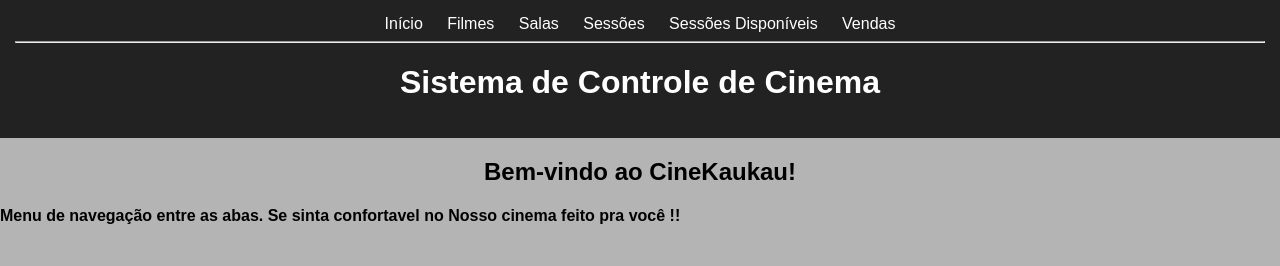
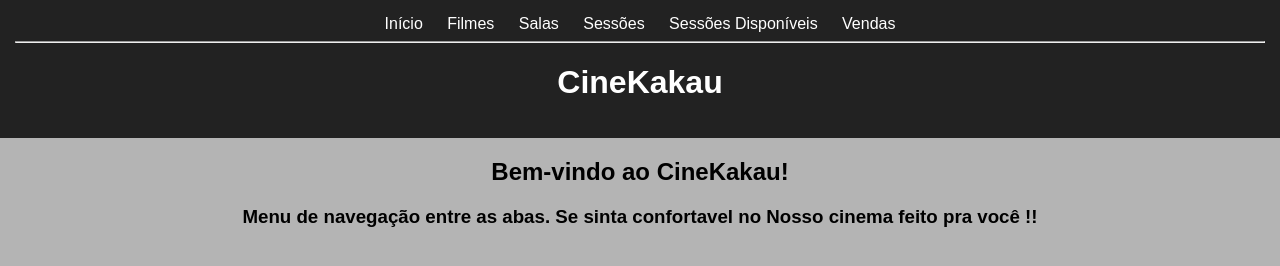
Before and after one commit to KauaTavares01/Cinema-Projeto-web, a plain HTML site: page index.html in a window 1280 px wide. Drawn offline with Linux system fonts and the light colour scheme.

Commit message:
ultimos toques de estetica

```diff
--- a/index.html
+++ b/index.html
@@ -19,17 +19,21 @@
     <hr>
 
     <div align = "center">
-        <h1>Sistema de Controle de Cinema</h1>
+        <h1>CineKakau</h1>
     </div>
 
 
   </header>
   <main>
 
-    <div align="center">
-        <h2> Bem-vindo ao CineKaukau! </h2>
-    </div>
-    <p><h4>Menu de navegação entre as abas. Se sinta confortavel no Nosso cinema feito pra você !! </h4></p>
+    <center>
+      <h2> Bem-vindo ao CineKakau! </h2>
+    </center>
+
+    <p>
+      <center>
+        <h3>Menu de navegação entre as abas. Se sinta confortavel no Nosso cinema feito pra você !! </h3></p>
+      </center>
   </main>
 
 </body>
```
Also changed, not shown: cadastro-sessoes.html (+1 -1 lines), sessoes.html (+1 -1 lines).
